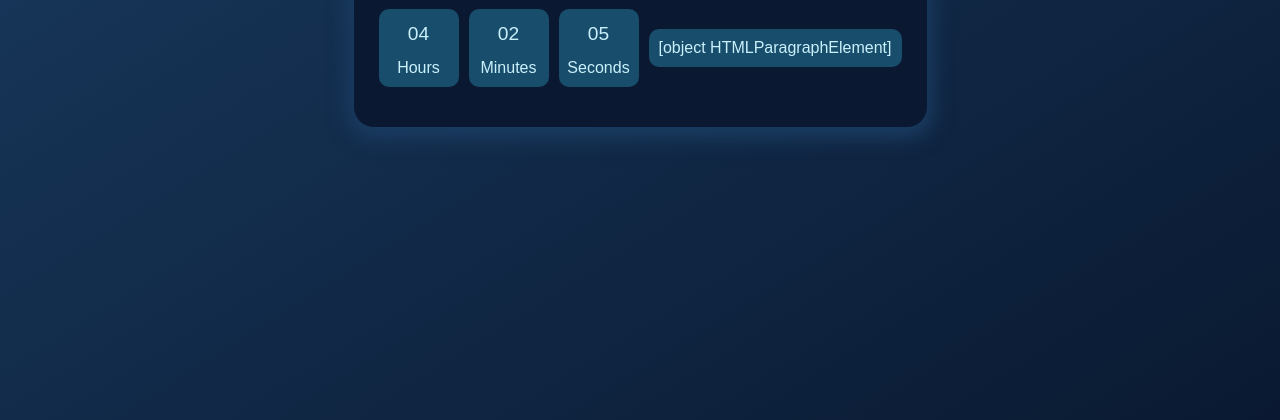
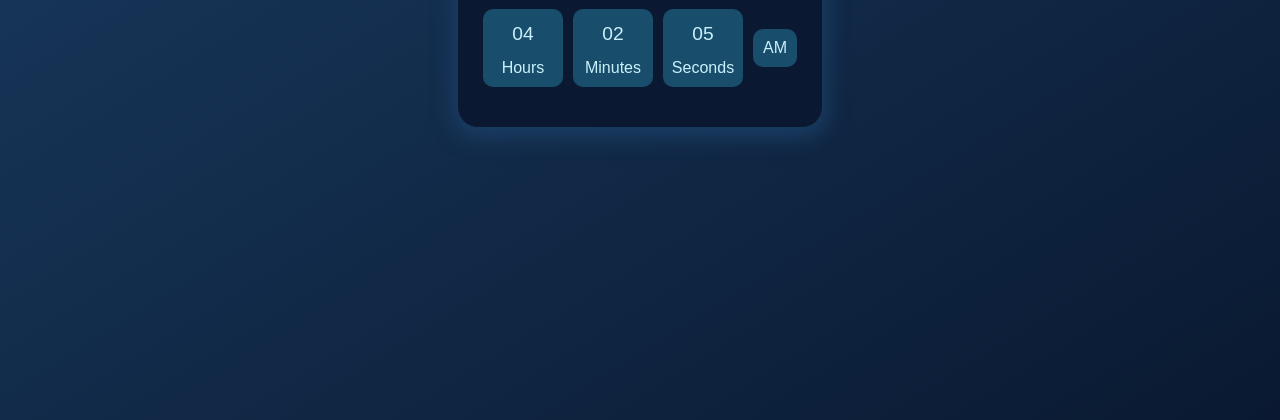
Before and after one commit to mdnafizmahmud/clock-app, a plain HTML site: page index.html in a window 1280 px wide. Shown: the part 380-800 px from the top of the page. Drawn offline with Linux system fonts and the light colour scheme.

Commit message:
bug solved

```diff
--- a/index.html
+++ b/index.html
@@ -24,7 +24,7 @@
           <span>Seconds</span>
         </div>
         <div>
-          <p id="ampm">AM</p>
+          <p id="ampm"></p>
         </div>
       </div>
     </div>
--- a/script.js
+++ b/script.js
@@ -5,9 +5,11 @@ let ampmEl = document.getElementById("ampm");
 
 function startClock() {
   const date = new Date();
-  let h = date.getHours();
-  let m = date.getMinutes();
-  let s = date.getSeconds();
+  let h, m, s, ampm;
+  h = date.getHours();
+  m = date.getMinutes();
+  s = date.getSeconds();
+  ampm = "AM";
 
   if (h > 12) {
     h = h - 12;
```
